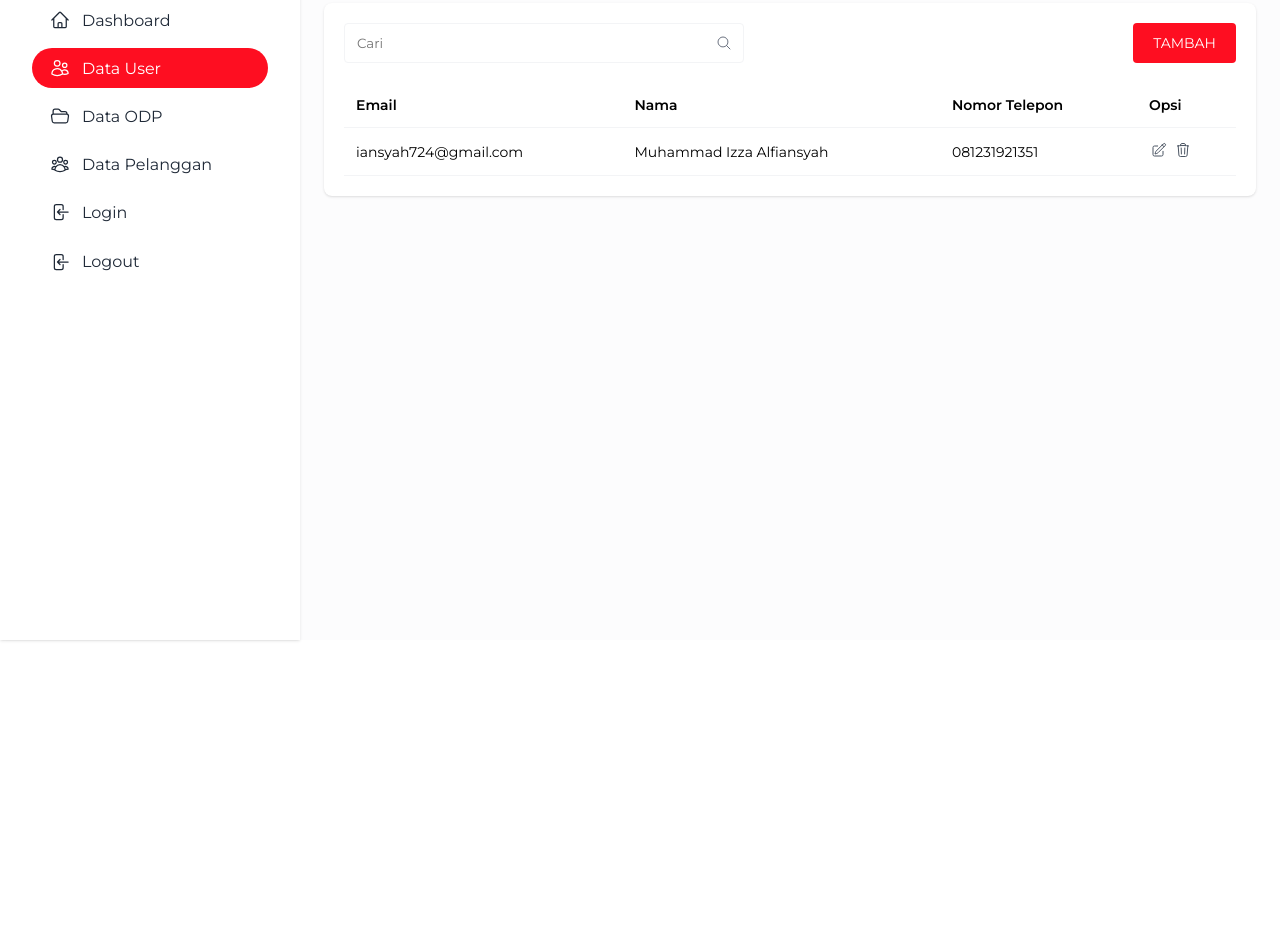
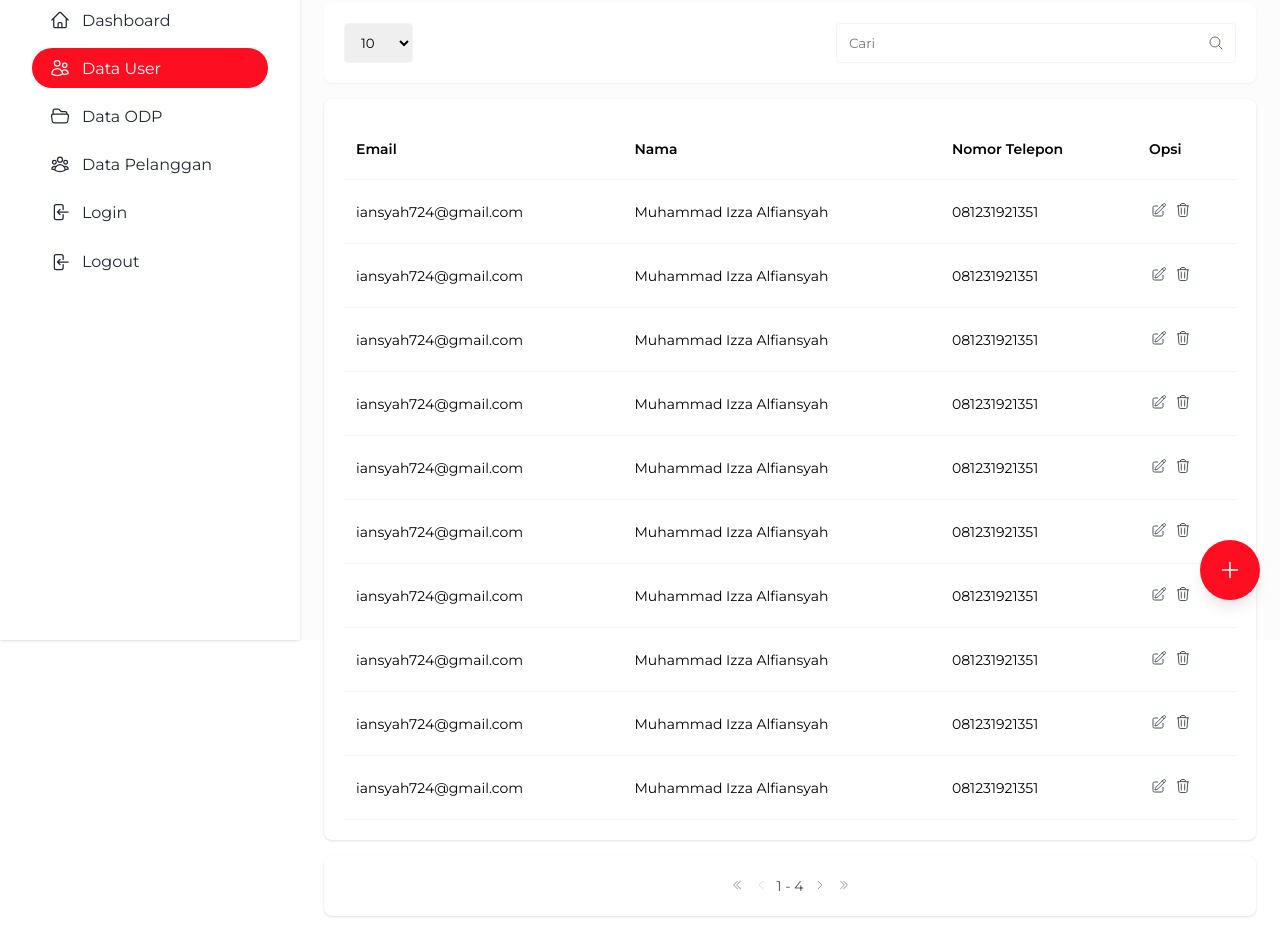
Before and after one commit to izzaalfiansyah/geoodp, a Nuxt app in the folder frontend/: page /user in a window 1280 px wide. Shown: the part 160-1100 px from the top of the page. Before the commit the page ends 800 px from the top, so only its background shows below. Built offline with nearby package versions, Linux system fonts and the light colour scheme.

Commit message:
change table style

```diff
--- a/frontend/components/Icon.vue
+++ b/frontend/components/Icon.vue
@@ -112,10 +112,17 @@
       <path stroke-linecap="round" stroke-linejoin="round" d="M11.25 4.5l7.5 7.5-7.5 7.5m-6-15l7.5 7.5-7.5 7.5" />
     </svg>
   </template>
+
+  <template v-if="type == 'add'">
+    <svg xmlns="http://www.w3.org/2000/svg" fill="none" viewBox="0 0 24 24" stroke-width="1.5" stroke="currentColor"
+      :class="class">
+      <path stroke-linecap="round" stroke-linejoin="round" d="M12 4.5v15m7.5-7.5h-15" />
+    </svg>
+  </template>
 </template>
 
 <script setup lang="ts">
-export type IconType = 'home' | 'users' | 'user-group' | 'folder-open' | 'logout' | 'search' | 'menu' | 'more' | 'filter' | 'edit' | 'delete' | 'chevron-left' | 'chevron-right' | 'chevron-double-left' | 'chevron-double-right';
+export type IconType = 'home' | 'users' | 'user-group' | 'folder-open' | 'logout' | 'search' | 'menu' | 'more' | 'filter' | 'edit' | 'delete' | 'chevron-left' | 'chevron-right' | 'chevron-double-left' | 'chevron-double-right' | 'add';
 
 withDefaults(defineProps<{
   type: IconType;
--- a/frontend/components/Table.vue
+++ b/frontend/components/Table.vue
@@ -4,7 +4,7 @@
       <thead>
         <tr>
           <template v-for="header in headers">
-            <td class="p-3 font-semibold">{{ header }}</td>
+            <td class="p-3 py-5 font-semibold">{{ header }}</td>
           </template>
         </tr>
       </thead>
@@ -12,7 +12,7 @@
         <template v-for="item in items">
           <tr class="border-b-solid border border-t-solid border-gray-100">
             <template v-for="header in headers">
-              <td class="p-3">
+              <td class="p-3 py-5">
                 <slot :name="'item-' + header.replace(/ /gi, '-').toLowerCase()" :item="item">
                   {{ item[header.replace(/ /gi, '_').toLowerCase()] }}
                 </slot>
--- a/frontend/pages/user/index.vue
+++ b/frontend/pages/user/index.vue
@@ -1,23 +1,29 @@
 <template>
   <PanelTitle>Data User</PanelTitle>
-  <Card>
-    <div class="flex items-center justify-between gap-4 flex-wrap">
+  <Card class="shadow-sm">
+    <div class="flex items-center flex-wrap gap-3 justify-between">
+      <div class="w-full lg:w-auto">
+        <select class="input">
+          <option value="10">10</option>
+          <option value="20">20</option>
+          <option value="50">50</option>
+          <option value="100">100</option>
+        </select>
+      </div>
       <div class="relative w-full lg:w-auto">
         <button class="btn absolute top-0 right-0 w-10 bg-transparent text-gray-500 flex items-center justify-center p-0">
           <Icon type="search" class="w-4 h-4"></Icon>
         </button>
         <input type="text" class="lg:w-400px input pr-10" placeholder="Cari">
       </div>
-      <NuxtLink to="/user/create" class="btn btn-primary no-underline order-first lg:order-last">Tambah</NuxtLink>
     </div>
-    <div class="mt-5">
-      <Table :headers="['Email', 'Nama', 'Nomor Telepon', 'Opsi']" :items="[
-        {
+  </Card>
+  <Card>
+    <Table :headers="['Email', 'Nama', 'Nomor Telepon', 'Opsi']" :items="Array.from({ length: 10 }).map(() => ({
       email: 'iansyah724@gmail.com',
       nama: 'Muhammad Izza Alfiansyah',
       nomor_telepon: '081231921351',
-        },
-      ]">
+    }))">
       <template v-slot:item-opsi="{ item }">
         <div class="space-x-1">
           <button type="button"
@@ -32,8 +38,17 @@
         </div>
       </template>
     </Table>
+  </Card>
+
+  <Card>
+    <div class="flex items-center justify-center">
+      <Pagination v-model="page" :total-records="35" :limit="10"></Pagination>
     </div>
   </Card>
+
+  <NuxtLink to="/user/create" class="fab">
+    <Icon type="add"></Icon>
+  </NuxtLink>
 
   <Dialog v-model="deleteDialog">
     <Card class="w-500px" title="Hapus User">
@@ -47,4 +62,5 @@
 
 <script setup>
 const deleteDialog = ref(false);
+const page = ref(1);
 </script>
--- a/frontend/uno.config.ts
+++ b/frontend/uno.config.ts
@@ -13,6 +13,7 @@ export default defineConfig({
   shortcuts: [
     {
       btn: "h-10 flex items-center justify-center gap-2 px-5 uppercase rounded border-none cursor-pointer outline-none",
+      fab: "fixed bottom-10 right-5 bg-primary text-white rounded-full h-15 w-15 shadow shadow-lg border-none flex items-center justify-center cursor-pointer",
       input:
         "py-2.5 min-h-10 rounded border border-gray-100 border-solid w-full px-3 outline-none focus:(ring ring-indigo-100 border-blue-400) transition resize-none",
     },
```
Lines whose indentation alone changed are shown as unchanged.
